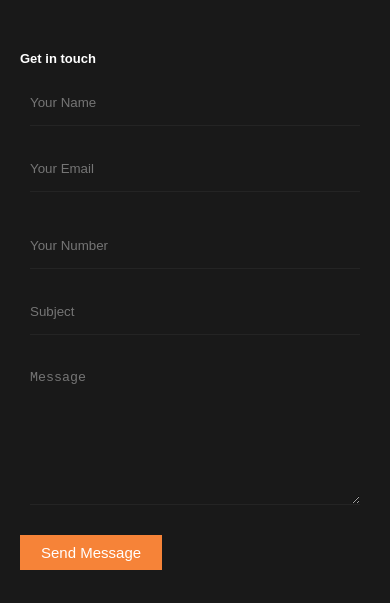
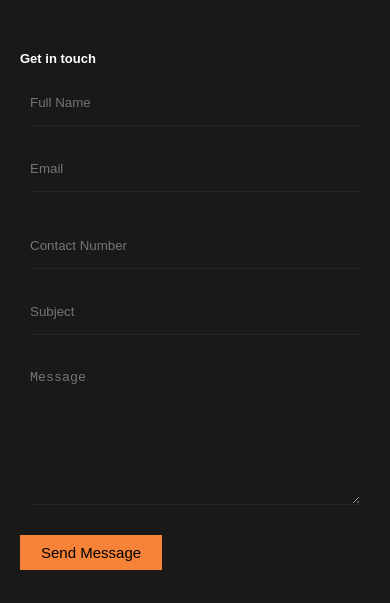
Before and after one commit to vipinpundir/React_Portfolio, a React (Create React App) app: page /Contact in a window 390 px wide. Shown: the part 965-1568 px from the top of the page. Built offline with nearby package versions, Linux system fonts and the light colour scheme.

Commit message:
chng_some_details

```diff
--- a/src/Component/Contact_com.css
+++ b/src/Component/Contact_com.css
@@ -1,3 +1,7 @@
+.contact_com{
+    min-height: 100vh;
+}
+
 .heading-p{
     color: #ffffff;
     font-weight: bold;
@@ -15,6 +19,7 @@
     display: flex;
     flex-direction: row;
     flex-wrap: wrap;
+
 }
 .contact-form textarea:focus-within{
     border-bottom: 1px solid #F68338;
--- a/src/Component/Contact_com.js
+++ b/src/Component/Contact_com.js
@@ -13,16 +13,21 @@ const Contact_com = () => {
             <p className='heading-p'>Email : <span>vipinpundir29@gmail.com</span> </p>
             <p className='heading-p'>Address : <span>Roorkee, Uttarakhand, India , Pin Code:-247667</span> </p>
             <hr className='hr_tag'></hr>
-                <p className='heading-p'>Get in touch</p>
-            <div className='contact-form'>
-                <input type="text" placeholder='Your Name' required ></input>
-                <input type="Email" placeholder='Your Email' required ></input> <br></br>
-                <input type="PhoneNumber" placeholder='Your Number' required ></input>
-                <input type="text" placeholder='Subject' required ></input>
-                <textarea placeholder='Message' required></textarea>
-            </div>
+            <p className='heading-p'>Get in touch</p>
 
-            <div class="btn"><button type="submit">Send Message</button></div>
+            <form  action="https://formspree.io/f/xzbwdonz" method="POST" >
+
+                <div className='contact-form' >
+                    <input type="text" name='Name' placeholder='Full Name' required ></input>
+                    <input type="Email" name='Email' placeholder='Email' required ></input> <br></br>
+                    <input type="Number" name='Contact_Number' placeholder='Contact Number' required ></input>
+                    <input type="text" name='Subject' placeholder='Subject' required ></input>
+                    <textarea name='Message' placeholder='Message' required></textarea>
+                </div>
+
+                <div class="btn"><button type="submit">Send Message</button></div>
+
+            </form>
 
             <hr className='hr_tag'></hr>
 
--- a/src/Component/Education_section.css
+++ b/src/Component/Education_section.css
@@ -2,6 +2,7 @@
     font-size: 15px;
     line-height: 25px;
     color: #888888;
+    min-height: 100vh;
 }
 
 .education_section{
--- a/src/Component/Education_section.js
+++ b/src/Component/Education_section.js
@@ -14,7 +14,7 @@ const Education_section = () => {
                 <div className="education_section">
                     <h3 className="main-heading-Edu">FRONTEND DEVELOPER</h3>
                     <p>Preneurship ( Internship ) </p>
-                    <p>April 2022 - Present (3 months)</p>
+                    <p>May 2022 - July 2022 (3 months)</p>
                     <p>work from home</p>
                 </div>
 
--- a/src/Component/Footer.js
+++ b/src/Component/Footer.js
@@ -34,7 +34,7 @@ const Footer = () => {
                 </div>
 
                 <div class="footer-2-2">
-                     <a href=""> <h6>Download CV</h6> </a>
+                    <a  target='blank' href="https://drive.google.com/drive/folders/1CRGX99KMxNVtvz0n2aVMahnI-l9B1TPn?usp=sharing"> <h6>Download CV</h6> </a>
                 </div>
 
             </div>
--- a/src/Component/Header.css
+++ b/src/Component/Header.css
@@ -50,6 +50,7 @@
 
 .Navbar li a:hover {
     border-bottom: 2px solid #F68338;
+
 }
 
 .Navbar li a {
@@ -132,6 +133,9 @@
 
     }
 
+    .menu-items :any-link:hover{
+         color:#F68338; /* alter clicked color changed in mobile */
+    }
 
     .hamegurger-lines .line1 {
         transform-origin: 10% 0%;
--- a/src/Component/Header_Section.css
+++ b/src/Component/Header_Section.css
@@ -17,6 +17,7 @@ html{
 
 .main-section{
     margin-top: 120px;
+    min-height: 100vh;
 }
 .mini-heading{
     color: #F68338 !important;
@@ -83,7 +84,6 @@ html{
     cursor: pointer;
     background: #F68338;
     position: relative;
-    color: #fff;
     font-size: 15px;
     font-weight: 400;
     display: inline-block;
@@ -91,6 +91,10 @@ html{
     border: 1px solid #F68338;
     margin-bottom: 30px;
     z-index: 0;
+}
+.btn a{
+    color: #fff;
+    text-decoration: none;
 }
 
 .btn button:hover {
--- a/src/Component/Header_Section.js
+++ b/src/Component/Header_Section.js
@@ -4,6 +4,7 @@ import icon1 from '../Images/web-design.png';
 import icon2 from '../Images/developer.png';
 import icon3 from '../Images/photograph.png';
 import icon4 from '../Images/responsive-website.png';
+import {  Link } from "react-router-dom";
 
 const Header_Section = () => {
     return (
@@ -13,8 +14,7 @@ const Header_Section = () => {
             <div className="name-section">
                 <p className="mini-heading">WEB DEVELOPER</p>
                 <h1 className="main-heading" >VIPIN PUNDIR</h1>
-                <p>Hi, My name is vipin Pundir. I am a Front-End developer,and etiam accumsan scelerisque rhoncus. Nulla quis laorey velit drana. Pelteqle quisu velleopha retra congue. Nulla quis laoreet velit. Pelteqle quisu velleopha retra congue. Lorem ipsum nolan sithe cons eturadip liscing elit. Donec hendrerit sapien coner the consequat erose viverra at. Quality quis laorey velit. Pelteqle quisu velleopha retra the congue.</p>
-
+                <p>Hi, My name is vipin Pundir. I am a web developer mainly front-end developer.  I have worked in preneurship for two months as a front-end developer and I'm pre final year B.Tech(CSE) student at college of engineering roorkee. </p>
             </div>
 
             <div class="name-about">
@@ -32,7 +32,10 @@ const Header_Section = () => {
 
             </div>
 
-            <div class="btn"><button type="submit">Hire Me</button></div>
+            {/* <div class="btn">  <button type="submit" >Hire Me</button>  </div> */}
+
+            <div class="btn">  <button type="submit" >  <Link to="/Contact" >Hire Me</Link> </button>  </div>
+
 
             <hr className="hr_tag" />
 
--- a/src/Component/Project_com.css
+++ b/src/Component/Project_com.css
@@ -1,3 +1,8 @@
+.project_com{
+    min-height: 100vh;
+
+}
+
 .projects{
     display: flex;
     flex-wrap: wrap;
```
Also changed, not shown: 1 other file (tests, documents, lock files or other folders).
